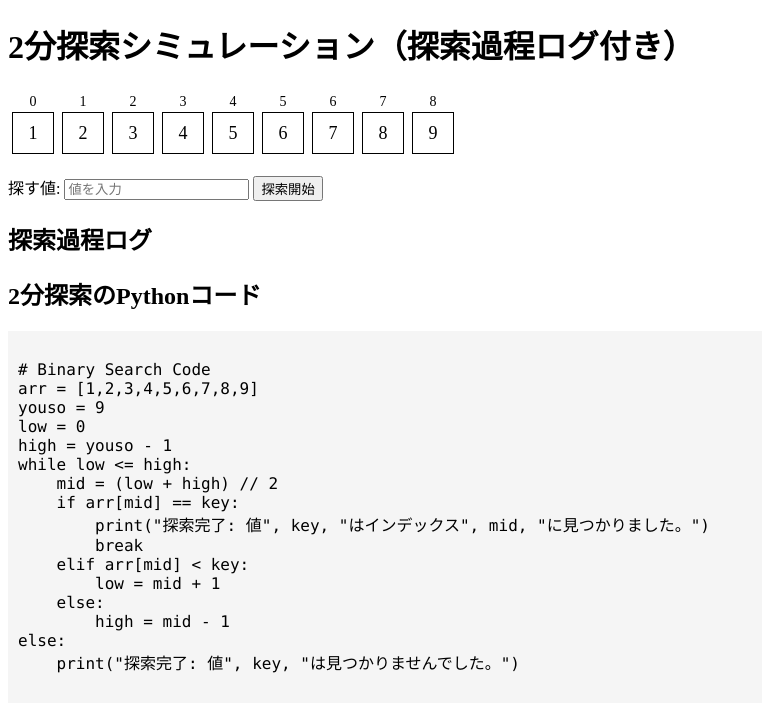
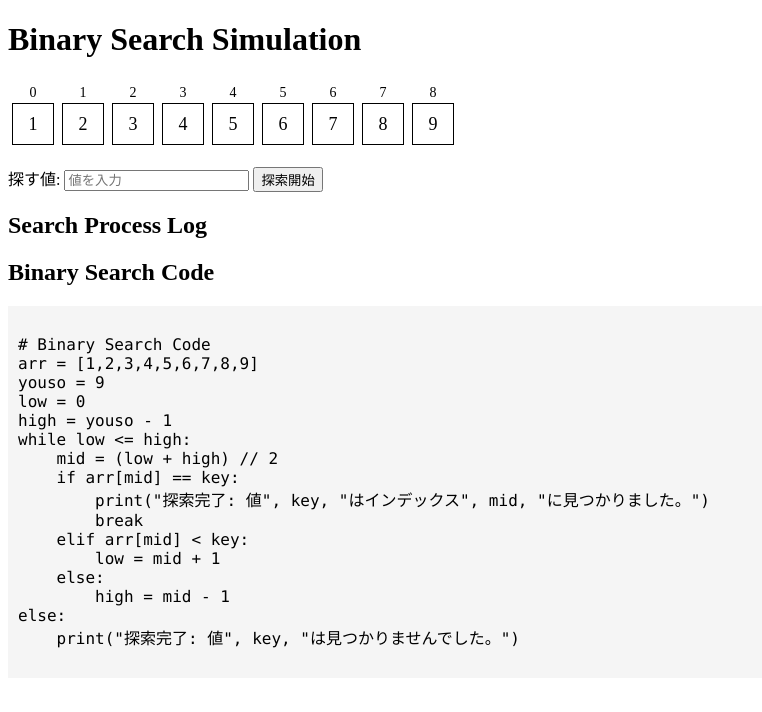
Before and after one commit to A-Yuki-A/Binary-Search, a plain HTML site: page index.html in a window 1280 px wide. Shown: the whole page, without its empty margins (0-762 px from the left). Drawn offline with Linux system fonts and the light colour scheme.

Commit message:
25.2.28
英文に変更

```diff
--- a/index.html
+++ b/index.html
@@ -55,7 +55,7 @@
   </style>
 </head>
 <body>
-  <h1>2分探索シミュレーション（探索過程ログ付き）</h1>
+  <h1>Binary Search Simulation</h1>
 
   <!-- 添字と数字をまとめたセルを横並びに表示 -->
   <div id="array-container"></div>
@@ -67,11 +67,11 @@
   </p>
 
   <!-- 探索過程ログ（Pythonコードより上に配置） -->
-  <h2>探索過程ログ</h2>
+  <h2>Search Process Log</h2>
   <ul id="log"></ul>
 
   <!-- 2分探索のPythonコード -->
-  <h2>2分探索のPythonコード</h2>
+  <h2>Binary Search Code</h2>
   <pre><code>
 # Binary Search Code
 arr = [1,2,3,4,5,6,7,8,9]
```
